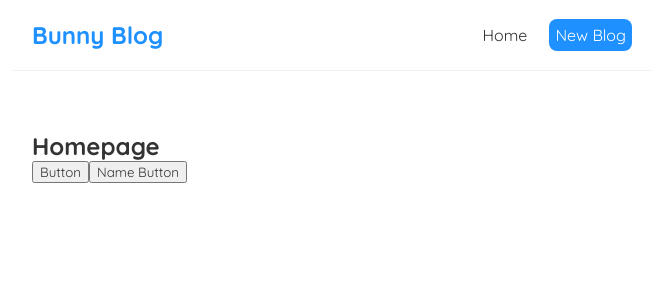
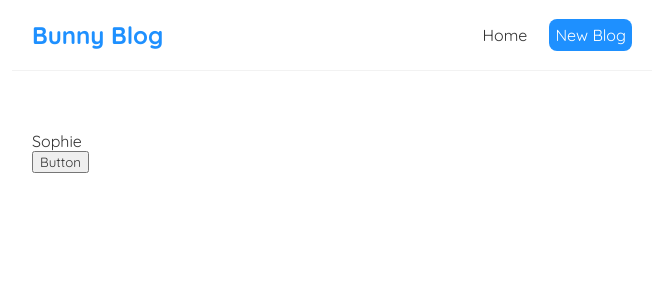
Before and after one commit to SOPHIA-MARY-R/React-Learning--Bunny-Blog, a React (Create React App) app: page / in a window 1280 px wide. Shown: the top 300 px of the page, without its empty margins (308-971 px from the left). Built offline with nearby package versions, Linux system fonts and the light colour scheme.

Commit message:
Learnt how to update DOM element

```diff
--- a/src/Home.js
+++ b/src/Home.js
@@ -1,31 +1,12 @@
 const Home = () => {
-    //The first parameter is a default parameter -> event object
-    /*
-    const handleClick = (e) => {
-        console.log(e);
+    let name = 'Sophie';
+    const handleClick = () => {
+        name = 'Maria';
     }
-    */
-    const handleClick = () => {
-        console.log('Hello coders!');
-    }
-    const handleClickWithParam = (name) => {
-        console.log('Hello ' + name);
-    }
-    {/*
-    const handleClickWithParam = (name, e) => {
-        console.log('Hello ' + name, e.target);
-    }
-    */}
     return (
         <div className="home">
-            <h2>Homepage</h2>
+            <p>{ name }</p>
             <button onClick={handleClick}>Button</button>
-            <button onClick={() => {
-                handleClickWithParam('Sophie!')
-            }}>Name Button</button>
-            {/*
-                <button onClick={(e) => handleClickWithParam('Sophie!', e)}>Name Button</button>
-            */}
         </div>
     );
 }
```
